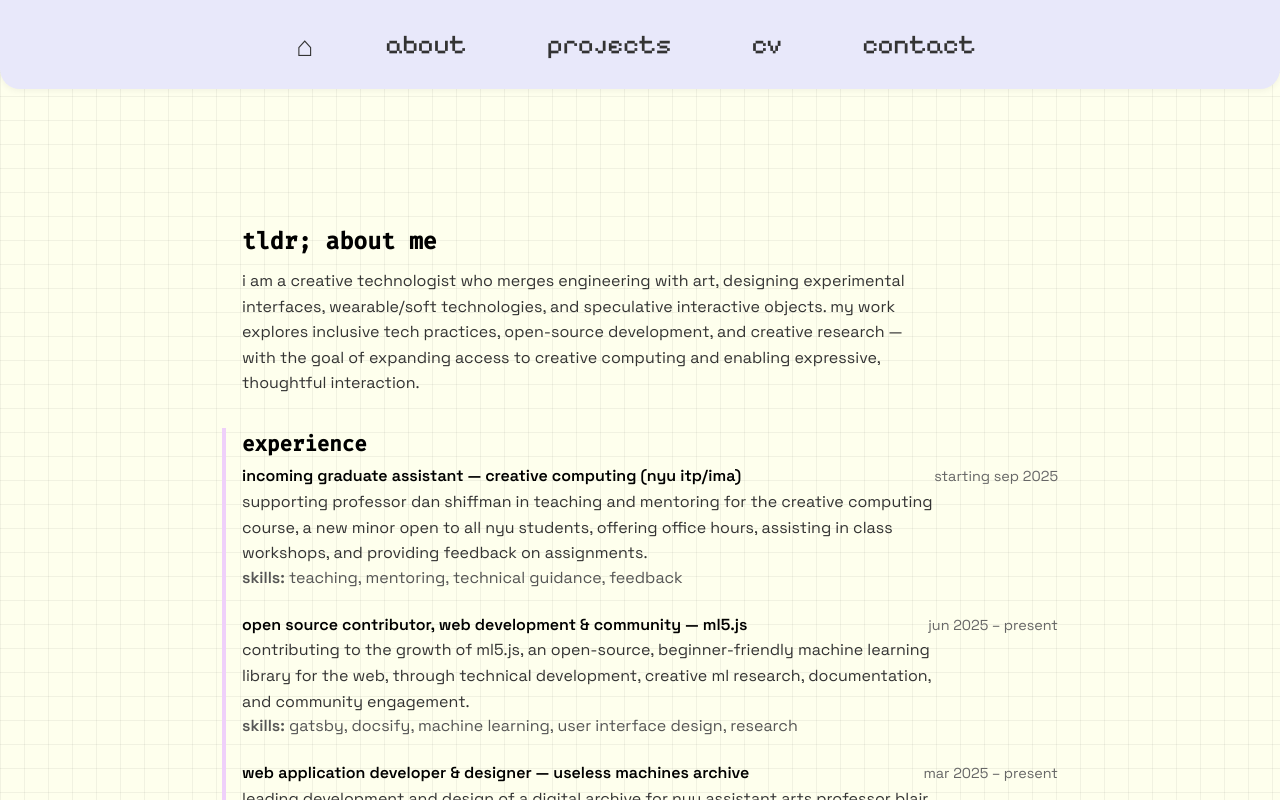
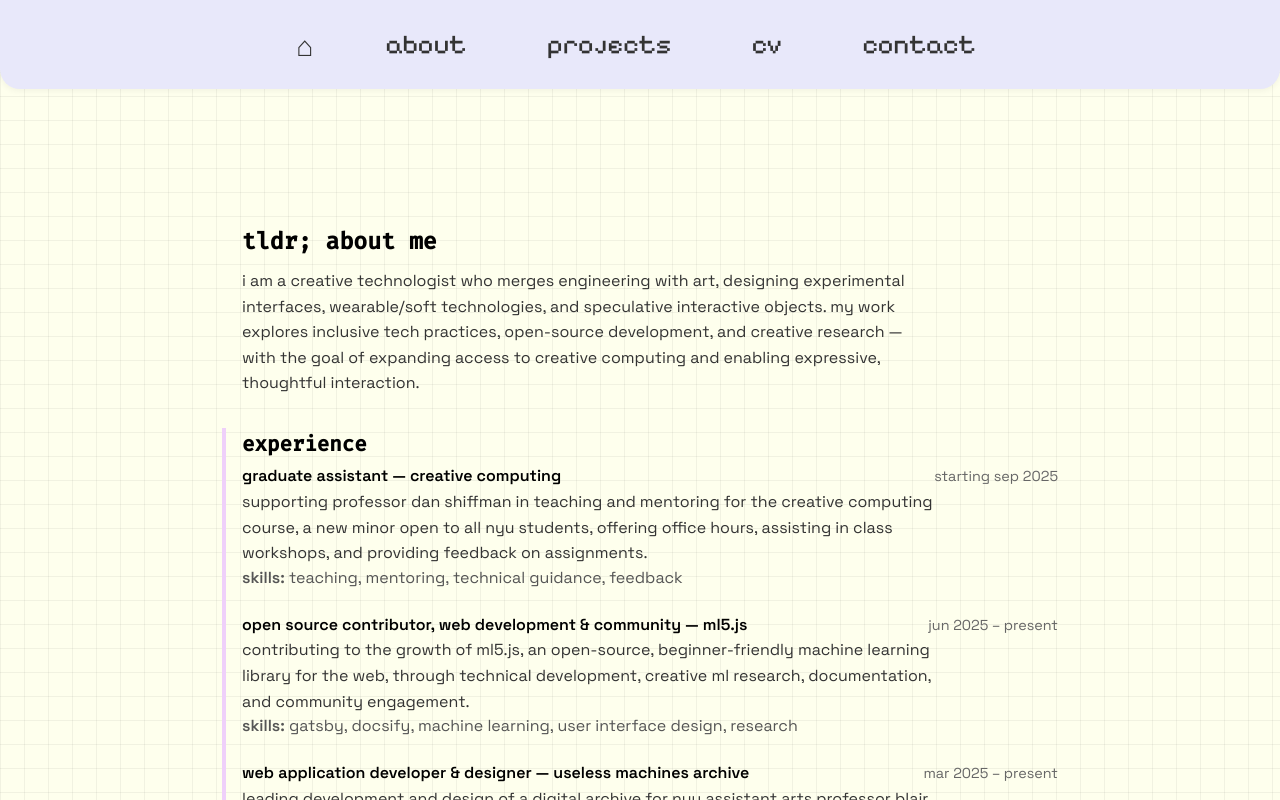
Before and after one commit to yafira/yafira.xyz, a Next.js app: page /cv in a window 1280 px wide. Built offline with nearby package versions, Linux system fonts and the light colour scheme.

Commit message:
updated page.js

```diff
--- a/src/app/cv/page.js
+++ b/src/app/cv/page.js
@@ -27,7 +27,7 @@ export default function CVPage() {
 					<div className='cv-item'>
 						<div className='cv-meta'>
 							<div className='cv-title'>
-								incoming graduate assistant — creative computing (nyu itp/ima)
+								graduate assistant — creative computing
 							</div>
 							<span className='cv-date'>starting sep 2025</span>
 						</div>
```
